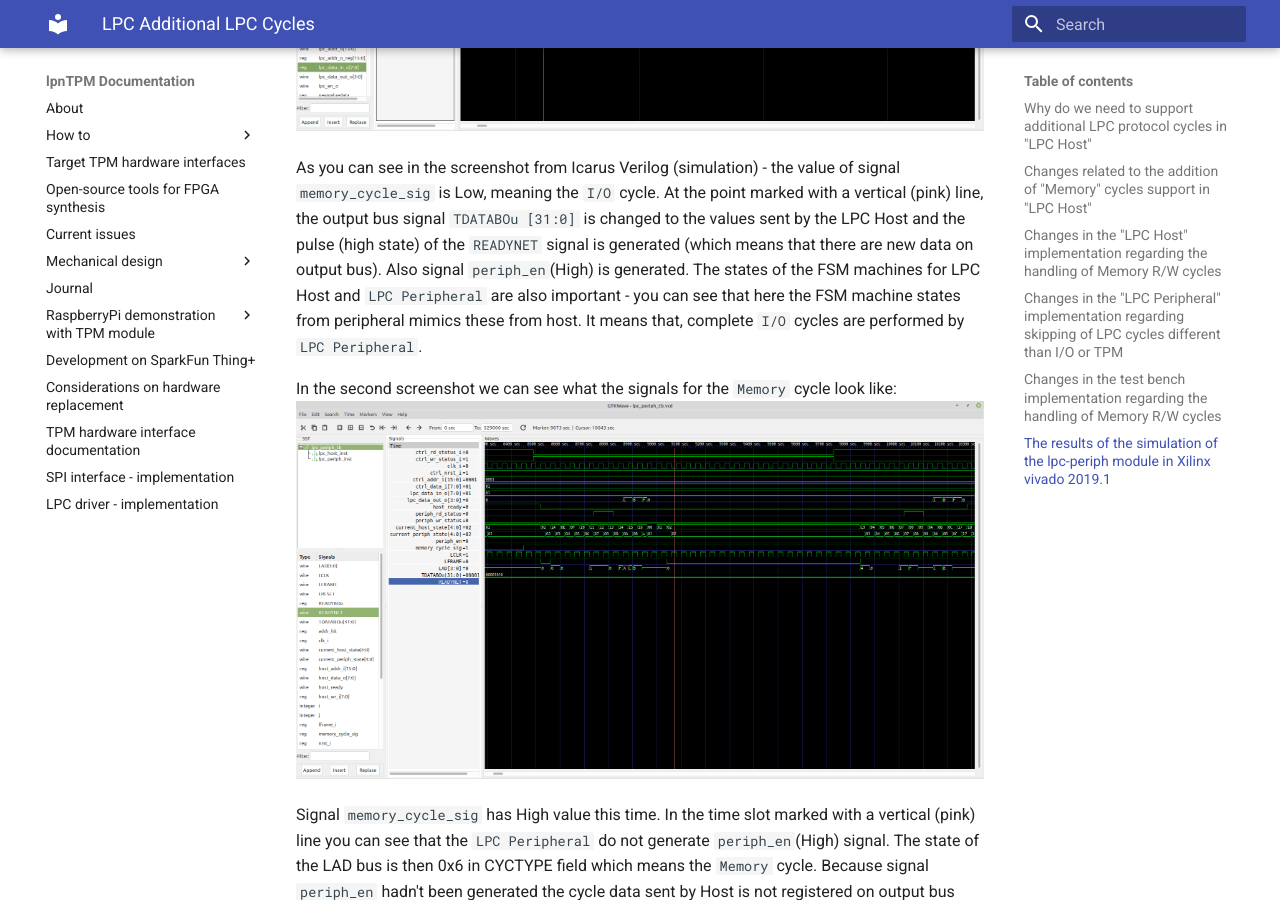
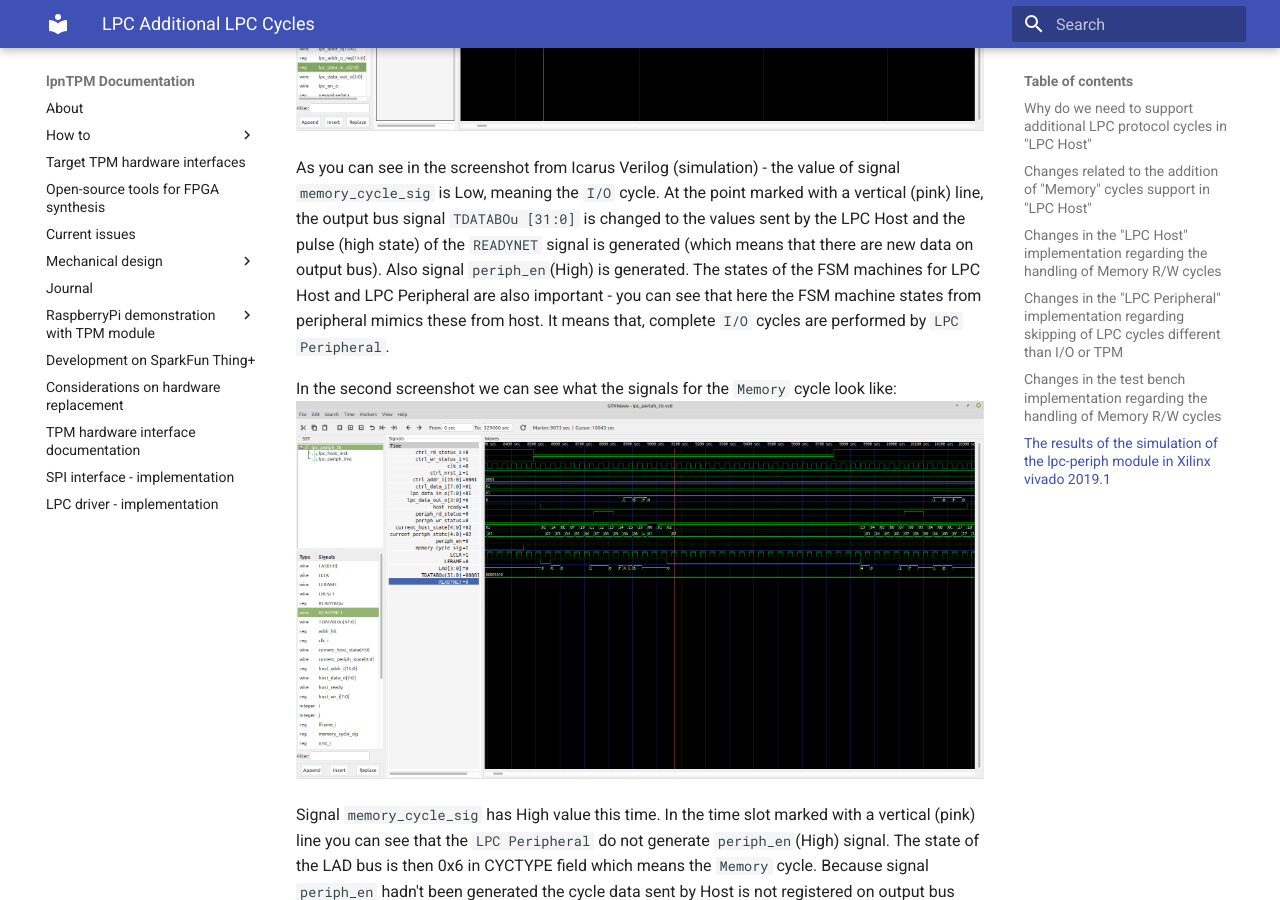
Before and after one commit to lpn-plant/lpntpm-docs, an MkDocs documentation site: the page built from docs/LPC_Additional_LPC_Cycles.md, in a window 1280 px wide and 900 px high, scrolled down 6669 px. Built offline with MkDocs 1.6.1 and Material for MkDocs 9.7.7, drawn with Linux system fonts in a browser that asks for light colours.

```diff
--- a/docs/LPC_Additional_LPC_Cycles.md
+++ b/docs/LPC_Additional_LPC_Cycles.md
@@ -216,7 +216,7 @@ with a vertical (pink) line, the output bus signal `TDATABOu [31:0]` is changed
 to the values sent by the LPC Host and the pulse (high state) of the `READYNET`
 signal is generated (which means that there are new data on output bus). Also signal
 `periph_en`(High) is generated. The states of the FSM machines for LPC Host
-and `LPC Peripheral` are also important - you can see that here the FSM machine
+and LPC Peripheral are also important - you can see that here the FSM machine
 states from peripheral mimics these from host. It means that, complete `I/O`
 cycles are performed by `LPC Peripheral`.
 
```
